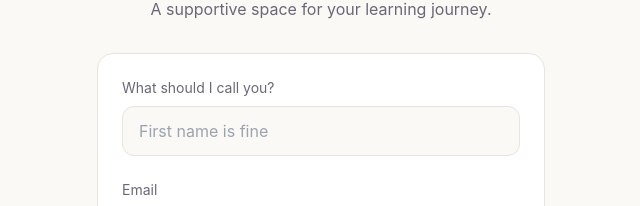
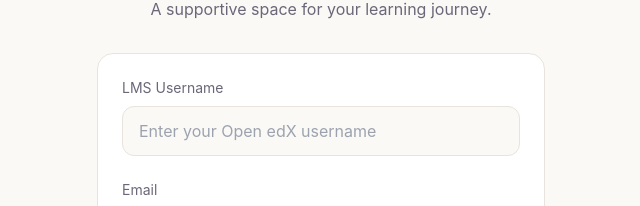
Before and after one commit to lijinnswork/lms_engagement_coach, a React (Vite) app in the folder frontend/: page /signup in a window 1280 px wide. Shown: the part 159-365 px from the top of the page, without its empty margins (319-959 px from the left). Built offline with nearby package versions, Linux system fonts and the light colour scheme.

Commit message:
Change Signup Name field to LMS Username to enable instant account linking and course auto-sync on registration

```diff
--- a/frontend/src/pages/Signup.tsx
+++ b/frontend/src/pages/Signup.tsx
@@ -8,7 +8,7 @@ import { AlertCircle, Loader2 } from 'lucide-react';
 import { useAuthStore } from '../stores/authStore';
 
 export const Signup: React.FC = () => {
-  const [name, setName] = useState('');
+  const [username, setUsername] = useState('');
   const [email, setEmail] = useState('');
   const [password, setPassword] = useState('');
   const [error, setError] = useState<string | null>(null);
@@ -29,7 +29,8 @@ export const Signup: React.FC = () => {
         body: JSON.stringify({
           email: email.toLowerCase(),
           password: password,
-          full_name: name
+          full_name: username,
+          lms_username: username
         })
       });
 
@@ -109,12 +110,12 @@ export const Signup: React.FC = () => {
         <SoftCard>
           <form onSubmit={handleSignup} className="space-y-6">
             <div>
-              <label className="block text-sm text-[var(--text-secondary)] mb-2">What should I call you?</label>
+              <label className="block text-sm text-[var(--text-secondary)] mb-2">LMS Username</label>
               <input
                 type="text"
-                value={name}
-                onChange={(e) => setName(e.target.value)}
-                placeholder="First name is fine"
+                value={username}
+                onChange={(e) => setUsername(e.target.value)}
+                placeholder="Enter your Open edX username"
                 className="w-full bg-[var(--bg-primary)] text-[var(--text-primary)] border border-[var(--border)] rounded-xl px-4 py-3 focus:outline-none focus:border-[var(--accent-primary)] transition-colors"
                 required
               />
```
